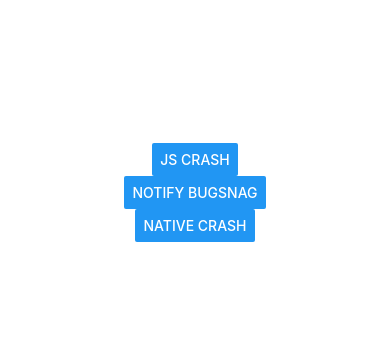
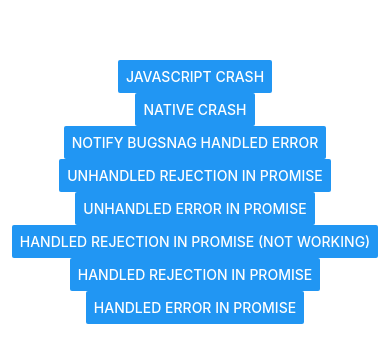
Before and after one commit to caisd1998/test-react-native-crash, a React Native app: screen / in a window 390 px wide. Shown: the part 230-592 px from the top of the page. Built offline with nearby package versions, Linux system fonts and the light colour scheme; what bugsnag-react-native would draw is missing.

Commit message:
add promise example

```diff
--- a/App.tsx
+++ b/App.tsx
@@ -1,5 +1,5 @@
 import React, { Component } from 'react';
-import { View, Button } from 'react-native';
+import { View, Button, Alert } from 'react-native';
 import { Client } from 'bugsnag-react-native';
 
 import {NativeModules} from "react-native";
@@ -15,21 +15,85 @@
           onPress={()=> {
             throw new Error('This is a test javascript crash!');
           }}
-          title="JS CRASH"
-        />
-        <Button
-          onPress={()=> {
-            bugsnag.notify(new Error("Test error"));
-          }}
-          title="Notify bugsnag"
+          title="Javascript Crash"
         />
         <Button
           onPress={()=> {
             NativeCrash.tryCrash();
           }}
-          title="NATIVE CRASH"
+          title="Native Crash"
+        />
+        <Button
+          onPress={()=> {
+            bugsnag.notify(new Error("Test handled error"));
+            Alert.alert("Notified");
+          }}
+          title="Notify Bugsnag Handled Error"
+        />
+        <Button
+          onPress={()=> {
+            Alert.alert("Notified");
+            rejectionInPromise()
+              .then(r => console.log(`.then(${r})`));
+          }}
+          title="Unhandled Rejection in Promise"
+        />
+        <Button
+          onPress={()=> {
+            Alert.alert("Notified");
+            errorInPromise()
+              .then(r => console.log(`.then(${r})`));
+          }}
+          title="Unhandled Error in Promise"
+        />
+        <Button
+          onPress={()=> {
+            Alert.alert("Not Working");
+            rejectionInPromise()
+              .then(r => console.log(`.then(${r})`))
+              .catch(bugsnag.notify);
+          }}
+          title="Handled Rejection in Promise (Not Working)"
+        />
+        <Button
+          onPress={()=> {
+            Alert.alert("Notified");
+            rejectionInPromise()
+              .then(r => console.log(`.then(${r})`))
+              .catch(e => {
+                if (e instanceof Error) {
+                  bugsnag.notify(e);
+                } else if (typeof e === "string") {
+                  bugsnag.notify(new Error(e));
+                } else {
+                  console.warn("Can't notify bugsnag with type " + typeof e);
+                }
+              });
+          }}
+          title="Handled Rejection in Promise"
+        />
+        <Button
+          onPress={()=> {
+            Alert.alert("Notified");
+            errorInPromise()
+              .then(r => console.log(`.then(${r})`))
+              .catch(bugsnag.notify);
+          }}
+          title="Handled Error in Promise"
         />
       </View>
     );
   }
 }
+
+function rejectionInPromise() {
+  return new Promise((resolve, reject) => {
+    reject("test reject");
+  });
+}
+
+function errorInPromise() {
+  return new Promise((resolve, reject) => {
+    throw new Error("throw error in Promise");
+  });
+}
```
